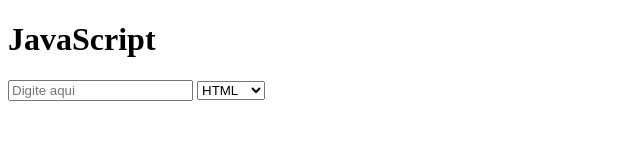
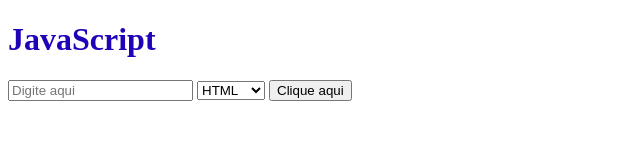
Before and after one commit to Abisai2023/JavaScript2AddEventListener, a plain HTML site: page index.html in a window 1280 px wide. Shown: the whole page, without its empty margins (0-640 px from the left). Drawn offline with Linux system fonts and the light colour scheme.

Commit message:
adicionando css

```diff
--- a/index.html
+++ b/index.html
@@ -18,5 +18,13 @@
         <option> NODE </option>
     </select>
 
+    <button class="main-button"> Clique aqui</button>
+
  </body>
+  <style>
+    h1 {
+      color: #2102b8;
+    }
+  </style>
+
 </html>
```
